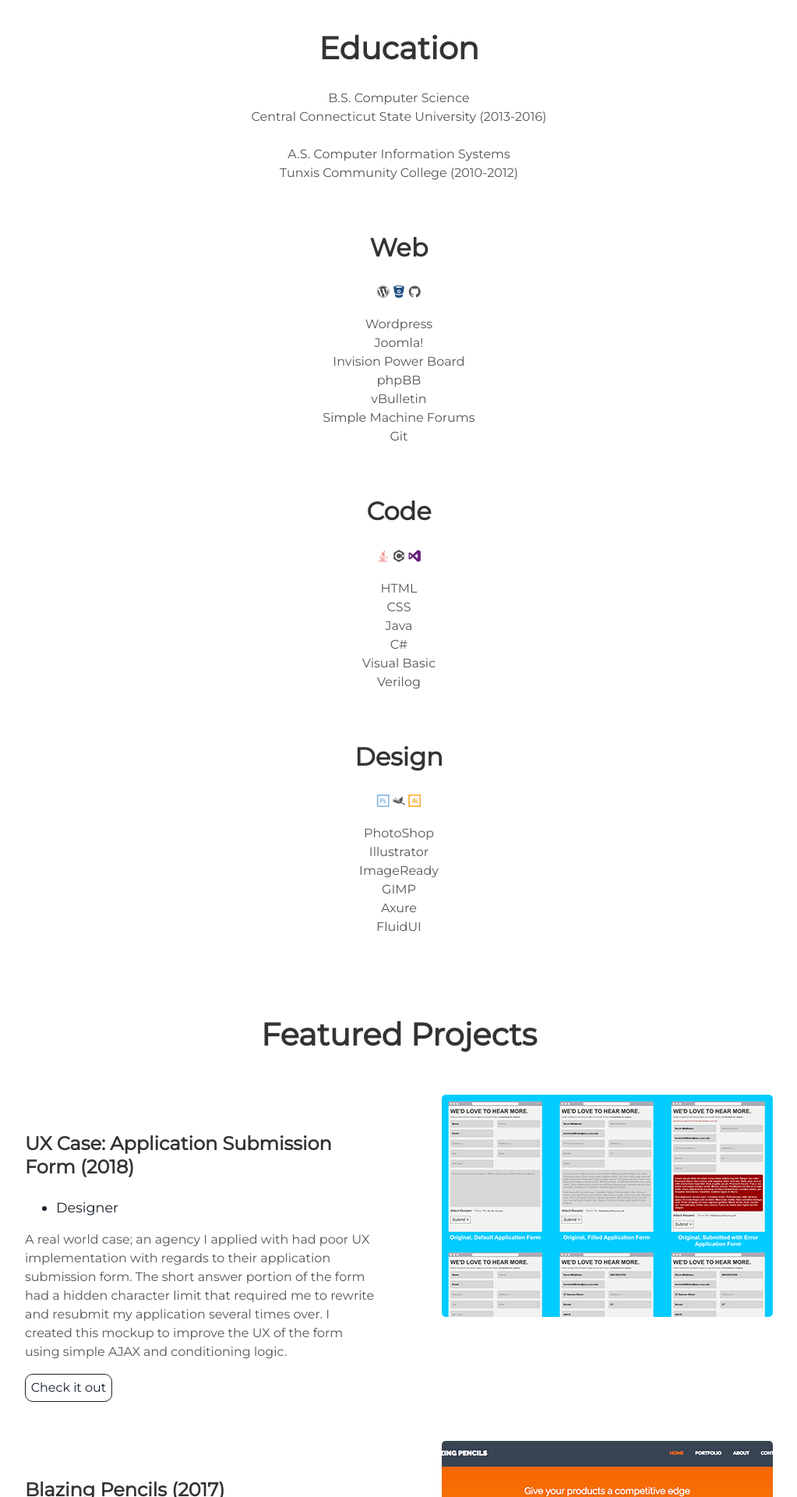
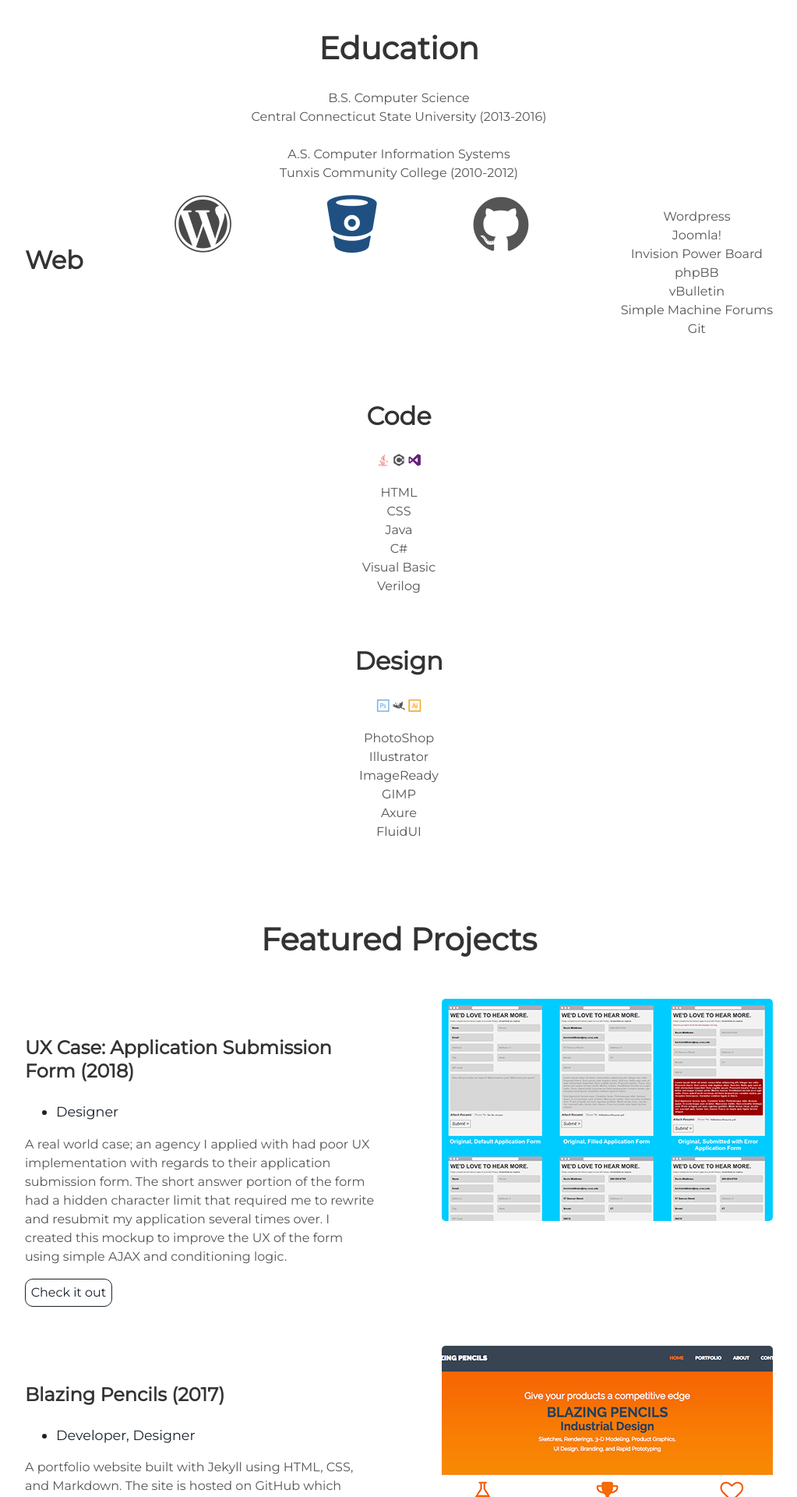
Before and after one commit to Kevin-Middleton/kevin-middleton.github.io, a Jekyll site: the page built from index.html, in a window 1280 px wide. Shown: the part 1556-3476 px from the top of the page at 78% size, without its empty margins (128-1151 px from the left). Built offline with Jekyll 4.4.1, drawn with Linux system fonts in a browser that asks for light colours.

Commit message:
Update about.html

```diff
--- a/_includes/about.html
+++ b/_includes/about.html
@@ -6,7 +6,7 @@
   <h1> Education </h1>
   <p> {{site.education}} </p>
 </div>
-    <div class="tech" align="center">
+    <div class="user" align="center">
       <h2>Web</h2>
       <i class="devicon-wordpress-plain colored"></i>
       <i class="devicon-bitbucket-plain colored"></i>
```
